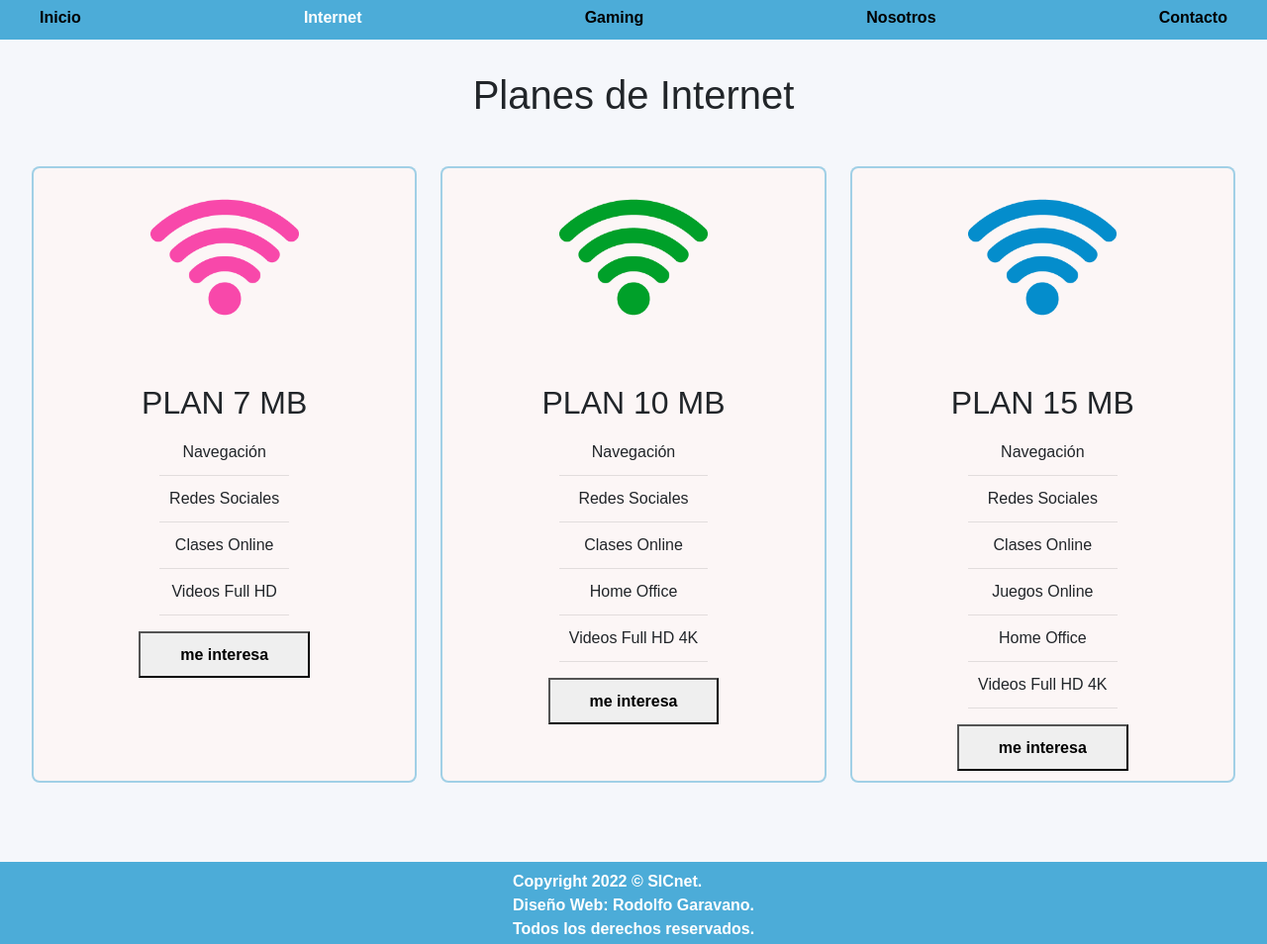
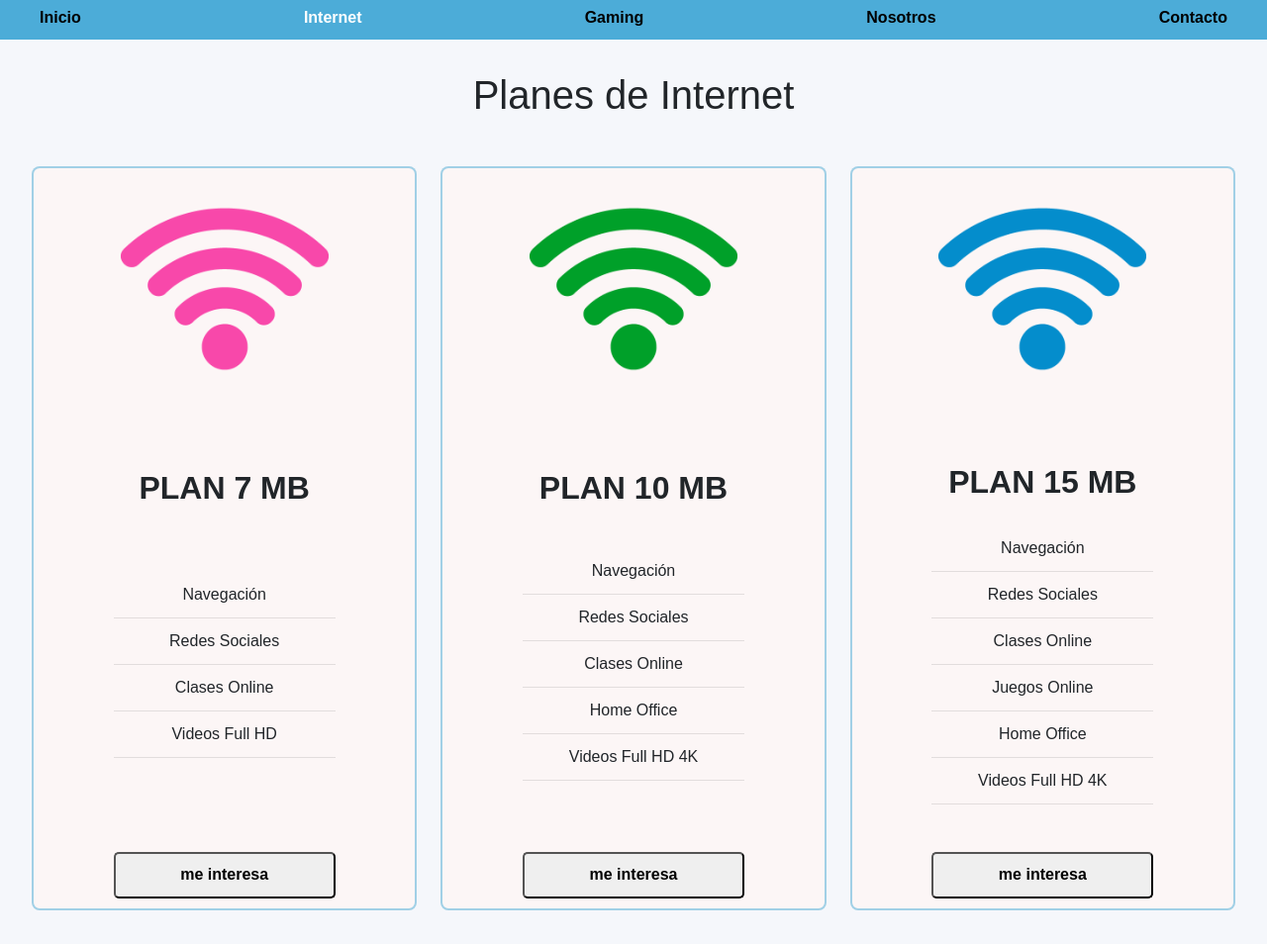
Before and after one commit to bebog94/Sicnet, a website: page servicios/internet.html in a window 1280 px wide. Shown: the part 53-1007 px from the top of the page at 99% size. Drawn offline with Linux system fonts and the light colour scheme.

Commit message:
Cambios en servicios

```diff
--- a/sass/parciales/_plan.scss
+++ b/sass/parciales/_plan.scss
@@ -11,17 +11,22 @@
             grid-template-columns: 1fr 1fr 1fr;
             grid-column-gap: 1.5rem;
             padding: 2rem;
+        }
+        &__box{
+            display: grid;
+            grid-template-rows: 1fr 1fr 3fr 1fr;
+            justify-content: center;
+            max-height: 47rem;
+            align-items: center;
+            margin-bottom: 3rem;
+            background-color: #fcf6f6;
+            border: 2px solid #4cacd882;
+            border-radius: 0.5rem;
+            padding: 10px;
 
-                &--box{
-                    display: flex;
-                    flex-direction: column;
-                    align-items: center;
-                    flex-wrap: wrap;
-                    margin-bottom: 3rem;
-                    background-color: #fcf6f6;
-                    border: 2px solid #4cacd882;
-                    border-radius: 0.5rem;
-                    padding: 10px;
+                &--h2{
+                    text-align: center;
+                    font-weight: bold;
                 }
                 &--ul{
                     list-style-type: none;
@@ -34,12 +39,19 @@
                     margin: 0;
                     border-bottom: 1px solid rgba(0,0,0,0.1);
                 }
+                &--button{
+                    box-sizing: border-box;
+                    list-style: none;
+                    align-self: end;
+                    font-weight: bold;
+                    padding: 0.6rem 2.5rem 0.6rem 2.5rem ;
+                    border-radius: 5px;
+                }
         }
+
 }
 .logo_wifi{
-    display: flex;
-    align-self: center;
-    height: 10rem;
+    height: 14rem;
     margin-bottom: 3rem ;
 }
 .wifi_rosa{
--- a/servicios/internet.html
+++ b/servicios/internet.html
@@ -52,41 +52,41 @@
     <section class="plan">
          <h1 class="plan__h1">Planes de Internet</h1>
          <div class="plan__div">
-            <div class="plan__div--box">
+            <div class="plan__box">
                 <img class="logo_wifi wifi_rosa" src="../img/wifi.png" alt="logo wifi">
-                <h2>PLAN 7 MB</h2>
-                <ul class="plan__div--ul">
-                    <li class="plan__div--li">Navegación</li>
-                    <li class="plan__div--li">Redes Sociales</li>
-                    <li class="plan__div--li">Clases Online</li>
-                    <li class="plan__div--li">Videos Full HD</li>
+                <h2 class="plan__box--h2">PLAN 7 MB</h2>
+                <ul class="plan__box--ul">
+                    <li class="plan__box--li">Navegación</li>
+                    <li class="plan__box--li">Redes Sociales</li>
+                    <li class="plan__box--li">Clases Online</li>
+                    <li class="plan__box--li">Videos Full HD</li>
                </ul>
-               <button class="button"><a href="../sicnet/contacto.html">me interesa</a></button>
+               <button class="plan__box--button"><a href="../sicnet/contacto.html">me interesa</a></button>
             </div>
-            <div class="plan__div--box">
+            <div class="plan__box">
                 <img class="logo_wifi wifi_verde" src="../img/wifi.png" alt="logo wifi">
-                <h2>PLAN 10 MB</h2>
-                <ul class="plan__div--ul">
-                     <li class="plan__div--li">Navegación</li>
-                     <li class="plan__div--li">Redes Sociales</li>
-                     <li class="plan__div--li">Clases Online</li>
-                     <li class="plan__div--li">Home Office</li>
-                     <li class="plan__div--li">Videos Full HD 4K</li>
+                <h2 class="plan__box--h2">PLAN 10 MB</h2>
+                <ul class="plan__box--ul">
+                     <li class="plan__box--li">Navegación</li>
+                     <li class="plan__box--li">Redes Sociales</li>
+                     <li class="plan__box--li">Clases Online</li>
+                     <li class="plan__box--li">Home Office</li>
+                     <li class="plan__box--li">Videos Full HD 4K</li>
                 </ul>
-               <button class="button"><a href="../sicnet/contacto.html">me interesa</a></button>
+               <button class="plan__box--button"><a href="../sicnet/contacto.html">me interesa</a></button>
             </div>
-            <div class="plan__div--box">
+            <div class="plan__box">
                 <img class="logo_wifi" src="../img/wifi.png" alt="logo wifi">
-                <h2>PLAN 15 MB</h2>
-                <ul class="plan__div--ul">
-                    <li class="plan__div--li">Navegación</li>
-                    <li class="plan__div--li">Redes Sociales</li>
-                    <li class="plan__div--li">Clases Online</li>
-                    <li class="plan__div--li">Juegos Online</li>
-                    <li class="plan__div--li">Home Office</li>
-                    <li class="plan__div--li">Videos Full HD 4K</li>
+                <h2 class="plan__box--h2">PLAN 15 MB</h2>
+                <ul class="plan__box--ul">
+                    <li class="plan__box--li">Navegación</li>
+                    <li class="plan__box--li">Redes Sociales</li>
+                    <li class="plan__box--li">Clases Online</li>
+                    <li class="plan__box--li">Juegos Online</li>
+                    <li class="plan__box--li">Home Office</li>
+                    <li class="plan__box--li">Videos Full HD 4K</li>
                </ul>
-               <button class="button"><a href="../sicnet/contacto.html">me interesa</a></button>
+               <button class="plan__box--button"><a href="../sicnet/contacto.html">me interesa</a></button>
             </div>
          </div>
     </section>
```
Also changed, not shown: css/compilado.css.
